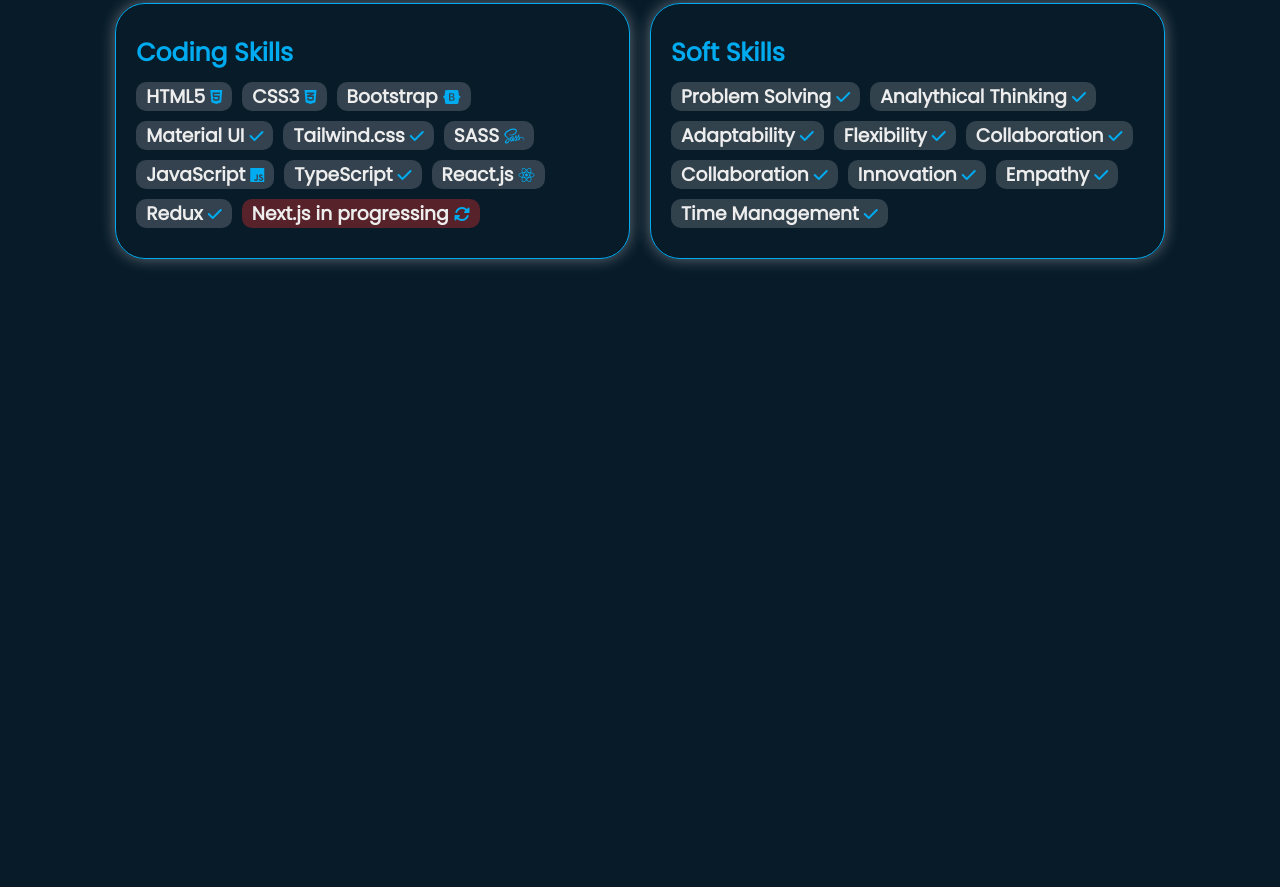
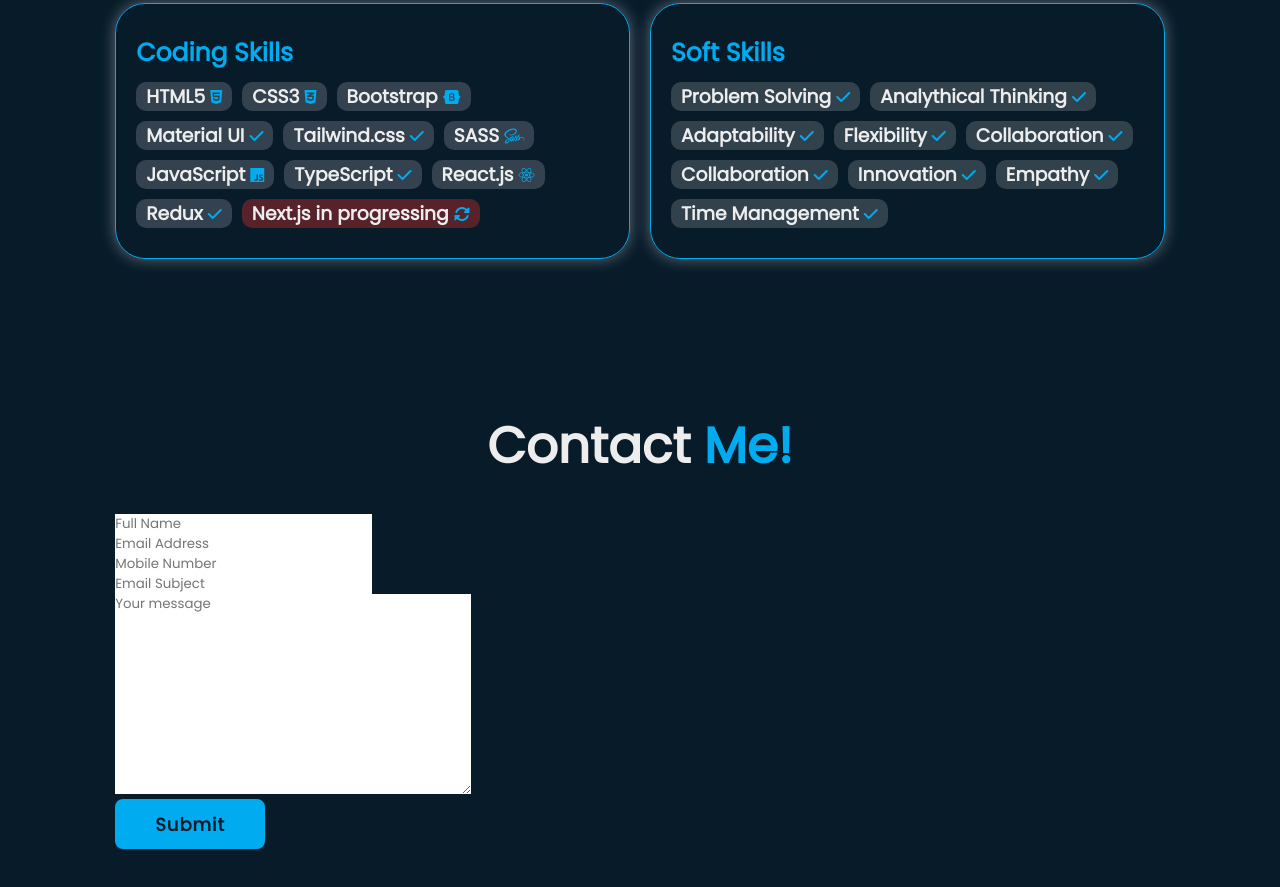
Before and after one commit to Gahramanoval301/potfolio_website, a plain HTML site: page assets/html/index.html in a window 1280 px wide. Shown: the part 2569-3456 px from the top of the page. Before the commit the page ends 2878 px from the top, so only its background shows below. Drawn offline with Linux system fonts and the light colour scheme.

Commit message:
the structure of contact section

```diff
--- a/assets/html/index.html
+++ b/assets/html/index.html
@@ -242,6 +242,45 @@
         </div>
     </section>
 
+    <!-- contact section design -->
+    <section class="contact" id="contact">
+        <h2 class="heading">Contact <span>Me!</span></h2>
+
+        <form action="#">
+            <div class="input-box">
+                <div class="input-field">
+                    <input type="text" name="fullname" id="fullname" placeholder="Full Name" required>
+                    <span class="focus"></span>
+                </div>
+                <div class="input-field">
+                    <input type="text" name="email" id="email" placeholder="Email Address" required>
+                    <span class="focus"></span>
+                </div>
+            </div>
+            <div class="input-box">
+                <div class="input-field">
+                    <input type="text" name="number" id="number" placeholder="Mobile Number" required>
+                    <span class="focus"></span>
+                </div>
+                <div class="input-field">
+                    <input type="text" name="email" id="email" placeholder="Email Subject" required>
+                    <span class="focus"></span>
+                </div>
+            </div>
+            <div class="textarea-field">
+                <textarea name="message" id="message" cols="30" rows="10" placeholder="Your message"
+                    required></textarea>
+                <span class="focus"></span>
+            </div>
+
+            <div class="btn-box btns">
+                <button type="submit" class="btn">Submit</button>
+            </div>
+
+        </form>
+    </section>
+
+
 </body>
 
 </html>
```
